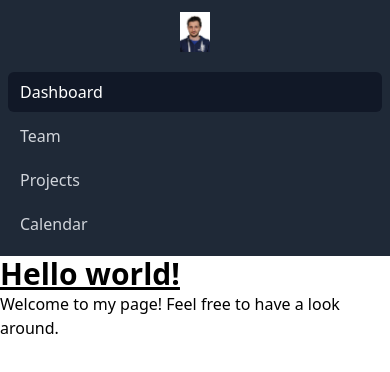
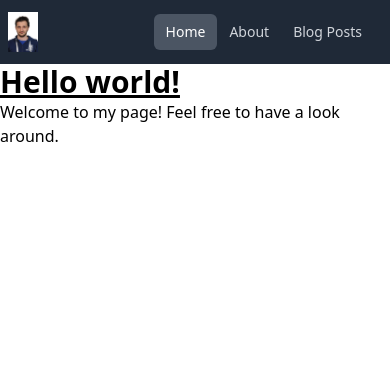
Before and after one commit to FurkanKarakas/furkankarakas.github.io, a React (Vite) app: page / in a window 390 px wide. Shown: the top 372 px of the page. Built offline with nearby package versions, Linux system fonts and the light colour scheme; the HTML template or start-up script is replaced by a standard one.

Commit message:
navbar update

```diff
--- a/src/pages/Navbar.jsx
+++ b/src/pages/Navbar.jsx
@@ -5,8 +5,6 @@ export default function Navbar() {
     <nav className="bg-gray-800">
       <div className="mx-auto max-w-7xl px-2 sm:px-6 lg:px-8">
         <div className="relative flex h-16 items-center justify-between">
-          <div className="flex flex-1 items-center justify-center sm:items-stretch sm:justify-start">
-            <div className="flex flex-shrink-0 items-center">
           <a href="/src/assets/furkan.png" target="_blank">
             <img
               className="h-10 w-auto"
@@ -14,9 +12,8 @@ export default function Navbar() {
               alt="Furkan Karakaş"
             />
           </a>
-            </div>
-            <div className="hidden sm:ml-6 sm:block">
-              <div className="flex space-x-4">
+
+          <div className="absolute inset-y-0 right-0 flex items-center pr-2 sm:static sm:inset-auto sm:ml-6 sm:pr-0">
             <CustomLink
               to="/"
               className="text-white rounded-md px-3 py-2 text-sm font-medium"
@@ -41,38 +38,6 @@ export default function Navbar() {
           </div>
         </div>
       </div>
-        </div>
-      </div>
-
-      <div className="sm:hidden" id="mobile-menu">
-        <div className="space-y-1 px-2 pb-3 pt-2">
-          <a
-            href="#"
-            className="bg-gray-900 text-white block rounded-md px-3 py-2 text-base font-medium"
-            aria-current="page"
-          >
-            Dashboard
-          </a>
-          <a
-            href="#"
-            className="text-gray-300 hover:bg-gray-700 hover:text-white block rounded-md px-3 py-2 text-base font-medium"
-          >
-            Team
-          </a>
-          <a
-            href="#"
-            className="text-gray-300 hover:bg-gray-700 hover:text-white block rounded-md px-3 py-2 text-base font-medium"
-          >
-            Projects
-          </a>
-          <a
-            href="#"
-            className="text-gray-300 hover:bg-gray-700 hover:text-white block rounded-md px-3 py-2 text-base font-medium"
-          >
-            Calendar
-          </a>
-        </div>
-      </div>
     </nav>
   );
 }
```
Lines whose indentation alone changed are shown as unchanged.
